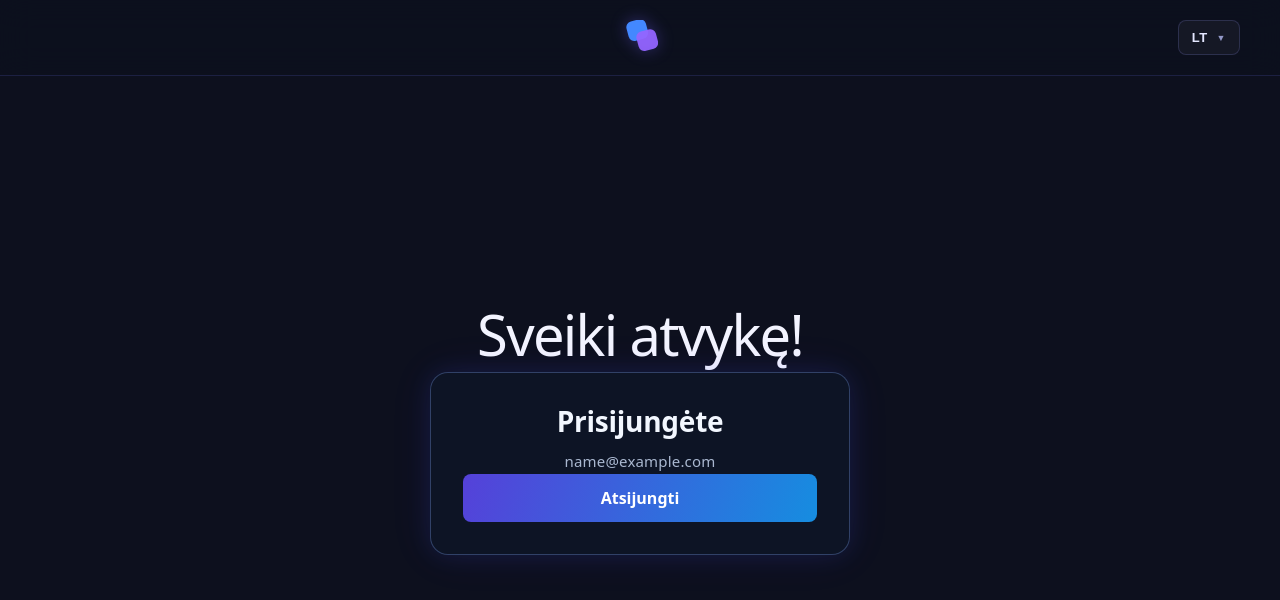
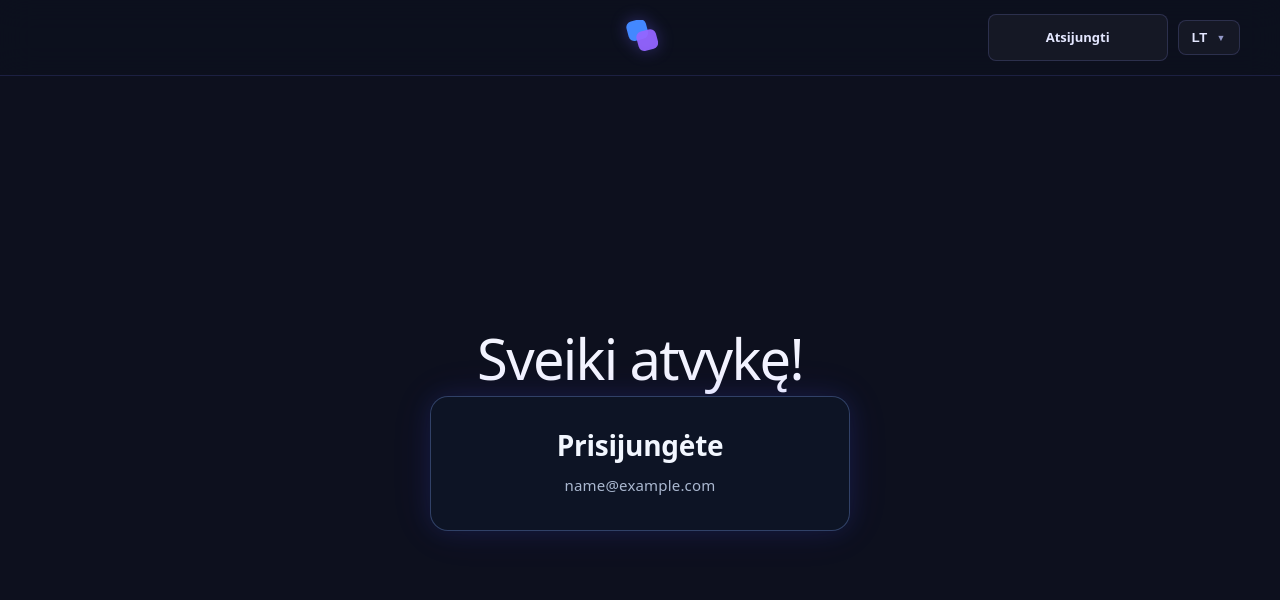
Before and after one commit to julijadr-git/mano, a React (Vite) app: page / in a window 1280 px wide. Both pictures are taken after typing "name@example.com", "Sample123" into the empty fields and a click on the button "Sukurti paskyrą". Shown: the top 600 px of the page. Built offline with nearby package versions, Linux system fonts and the light colour scheme.

Commit message:
iskeltas atsijungimo mygtukas i navbar

```diff
--- a/src/App.css
+++ b/src/App.css
@@ -39,12 +39,42 @@
     filter: drop-shadow(0 0 8px rgba(110, 100, 255, 0.35));
   }
 
-  /* Kalbos pasirinkimo blokas */
+  /* Dešinės pusės veiksmai */
+
+  .navbar-actions {
+    grid-column: 3;
+    justify-self: end;
+    display: flex;
+    align-items: center;
+    gap: 10px;
+  }
 
   .language-container {
-    grid-column: 3;
-    justify-self: end;
     position: relative;
+  }
+
+  .navbar-logout {
+    width: 180px;
+    padding: 9px 13px;
+    border: 1px solid rgba(150, 155, 255, 0.18);
+    border-radius: 8px;
+    background: rgba(255, 255, 255, 0.04);
+    color: #e4e7ff;
+    font: inherit;
+    font-size: 13px;
+    font-weight: 600;
+    cursor: pointer;
+    transition: background 0.2s ease, border-color 0.2s ease;
+  }
+
+  .navbar-logout:hover {
+    background: rgba(120, 110, 255, 0.12);
+    border-color: rgba(150, 140, 255, 0.45);
+  }
+
+  .navbar-logout:focus-visible {
+    outline: 2px solid var(--accent);
+    outline-offset: 3px;
   }
 
   .language-button {
@@ -183,4 +213,14 @@
     .language-button {
       padding: 8px 10px;
     }
+
+    .navbar-actions {
+      gap: 6px;
+    }
+
+    .navbar-logout {
+      width: 90px;
+      padding: 8px 6px;
+      font-size: 12px;
+    }
   }
--- a/src/App.jsx
+++ b/src/App.jsx
@@ -6,6 +6,7 @@ import LoginCard from './components/LoginCard'
 function App() {
   const [language, setLanguage] = useState('LT')
   const [languageOpen, setLanguageOpen] = useState(false)
+  const [loggedInEmail, setLoggedInEmail] = useState('')
 
   return (
     <>
@@ -41,6 +42,17 @@ function App() {
             />
           </svg>
         </div>
+
+        <div className="navbar-actions">
+          {loggedInEmail && (
+            <button
+              type="button"
+              className="navbar-logout"
+              onClick={() => setLoggedInEmail('')}
+            >
+              Atsijungti
+            </button>
+          )}
 
           {/* Kalbos pasirinkimas */}
           <div className="language-container">
@@ -82,6 +94,7 @@ function App() {
               </div>
             )}
           </div>
+        </div>
       </nav>
 
       {/* Pagrindinė puslapio dalis */}
@@ -90,7 +103,10 @@ function App() {
           <h1>Sveiki atvykę!</h1>
         </div>
 
-        <LoginCard />
+        <LoginCard
+          loggedInEmail={loggedInEmail}
+          onLogin={setLoggedInEmail}
+        />
       </section>
     </>
   )
--- a/src/components/LoginCard.jsx
+++ b/src/components/LoginCard.jsx
@@ -36,11 +36,10 @@ function getSavedAccount() {
   }
 }
 
-function LoginCard() {
+function LoginCard({ loggedInEmail, onLogin }) {
   const [mode, setMode] = useState(getSavedAccount() ? 'login' : 'register')
   const [email, setEmail] = useState('')
   const [password, setPassword] = useState('')
-  const [loggedInEmail, setLoggedInEmail] = useState('')
   const [message, setMessage] = useState('')
   const [isSubmitting, setIsSubmitting] = useState(false)
 
@@ -75,7 +74,7 @@ function LoginCard() {
             passwordHash: toBase64(passwordHash),
           }),
         )
-        setLoggedInEmail(normalizedEmail)
+        onLogin(normalizedEmail)
         setMode('login')
         setPassword('')
         return
@@ -96,7 +95,7 @@ function LoginCard() {
         return
       }
 
-      setLoggedInEmail(normalizedEmail)
+      onLogin(normalizedEmail)
       setPassword('')
     } catch {
       setMessage('Nepavyko atlikti veiksmo. Bandykite dar kartą.')
@@ -117,13 +116,6 @@ function LoginCard() {
         <div className="login-card" aria-live="polite">
           <h2 className="login-card-title">Prisijungėte</h2>
           <p className="login-card-description">{loggedInEmail}</p>
-          <button
-            type="button"
-            className="login-button"
-            onClick={() => setLoggedInEmail('')}
-          >
-            Atsijungti
-          </button>
         </div>
       </div>
     )
```
Lines whose indentation alone changed are shown as unchanged.
